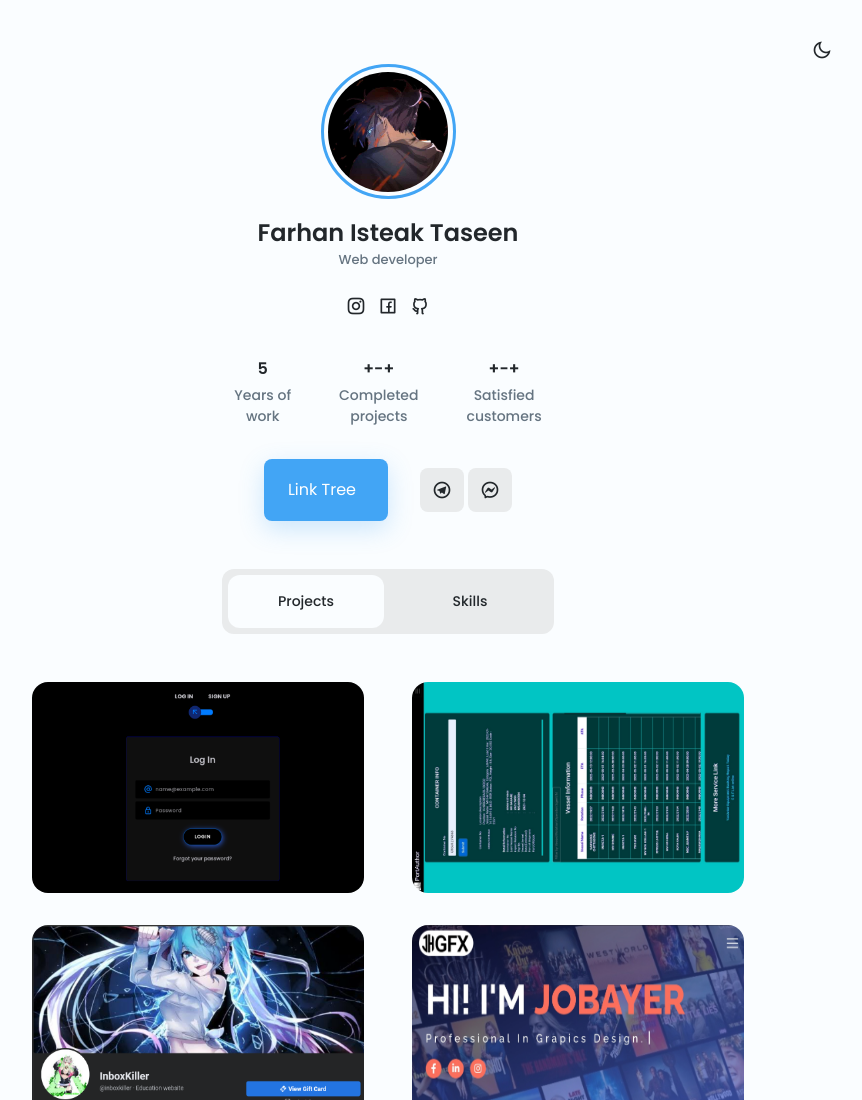
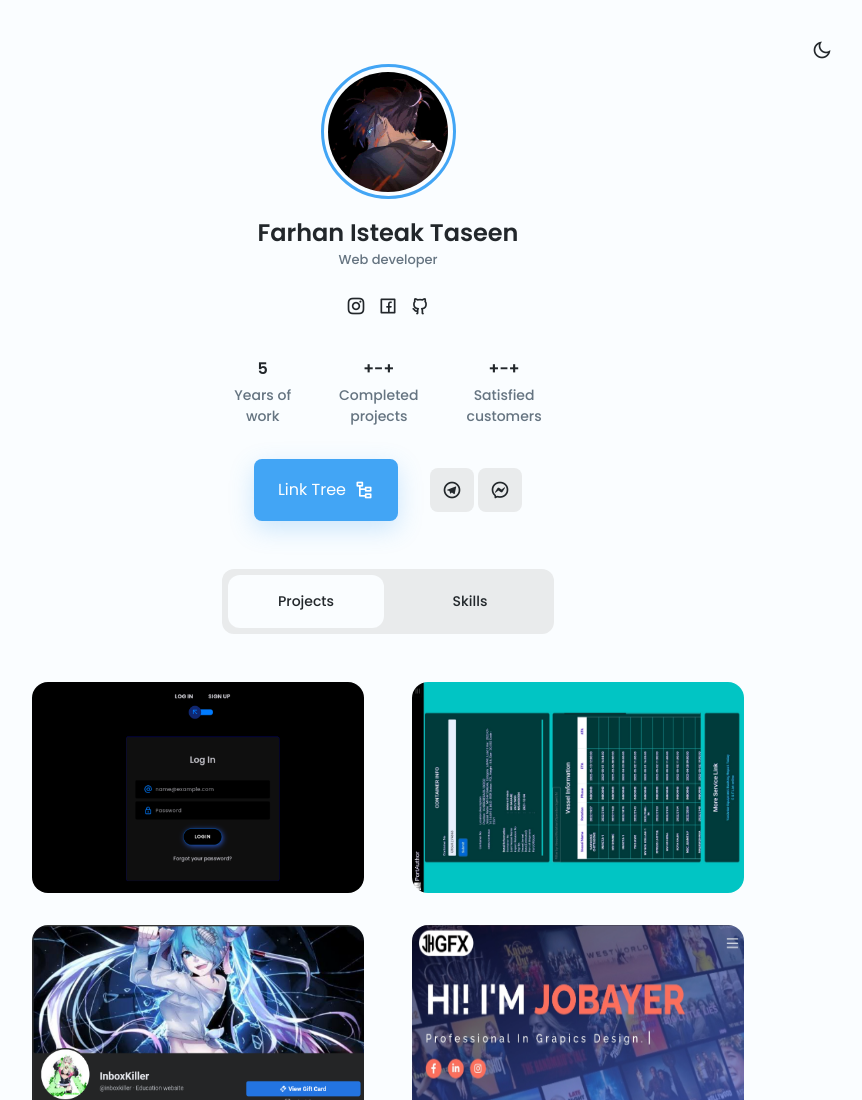
Before and after one commit to tas33n/tas33n.github.io, a plain HTML site: page index.html in a window 1280 px wide. Shown: the top 1100 px of the page, without its empty margins (252-1114 px from the left). Drawn offline with nearby package versions, Linux system fonts and the light colour scheme.

Commit message:
Update index.html

```diff
--- a/index.html
+++ b/index.html
@@ -68,7 +68,7 @@
                 <div class="profile__buttons">
                     <!-- Insert your CV -->
                     <a href="#" class="button">
-                        Link Tree <i class="fa-solid fa-tree"></i>
+                        Link Tree <i class="ri-node-tree"></i>
                     </a>
 
                     <div class="profile__buttons-small">
```
